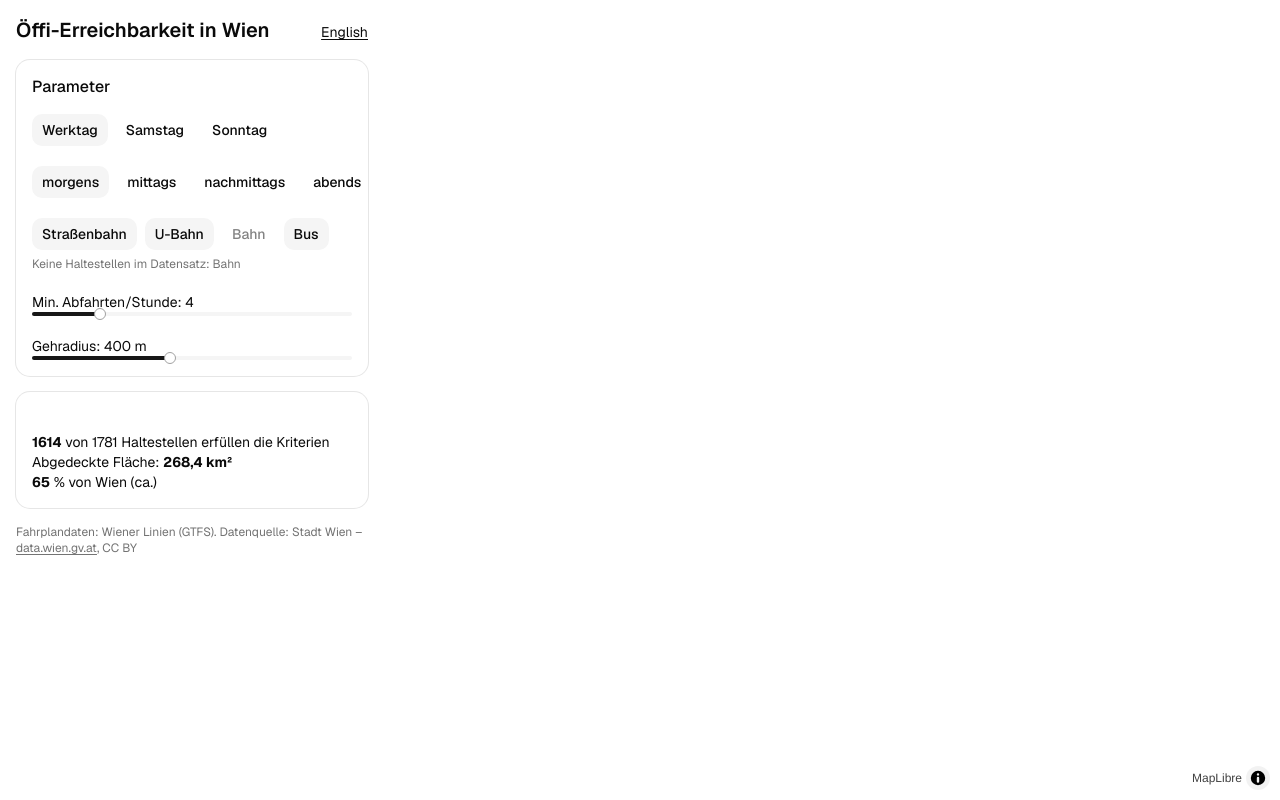
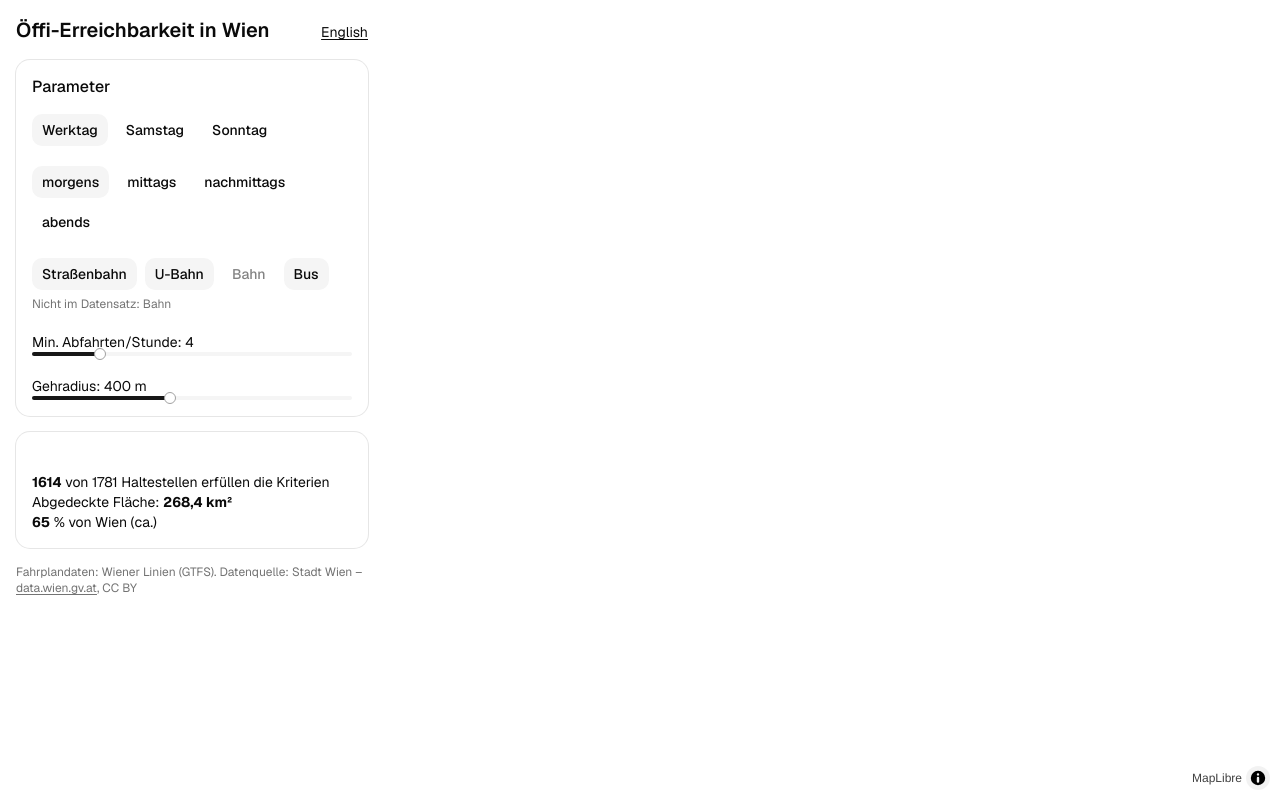
Before and after one commit to matheb/vienna-transit-access, a Next.js app in the folder web/: page /de in a window 1280 px wide. Built offline with nearby package versions, Linux system fonts and the light colour scheme; no server answers.

Commit message:
fix(i18n): German layout, wrap toggle rows and shorten the unavailable-modes hint

```diff
--- a/web/src/components/OptionToggleGroup.tsx
+++ b/web/src/components/OptionToggleGroup.tsx
@@ -22,7 +22,8 @@ export default function OptionToggleGroup<T extends string>({
   const hasDisabledOptions = disabledOptions.length > 0;
   return (
     <div className="space-y-1.5">
-      <ToggleGroup aria-label={groupLabel} multiple={multiple} value={value} onValueChange={onValueChange}>
+      {/* flex-wrap: longer labels (German time bands) move to a second row instead of overflowing the panel. */}
+      <ToggleGroup aria-label={groupLabel} multiple={multiple} value={value} onValueChange={onValueChange} className="flex-wrap">
         {options.map((option) => {
           const isDisabled = disabledOptions.includes(option);
           return (
--- a/web/src/i18n/de.ts
+++ b/web/src/i18n/de.ts
@@ -39,7 +39,7 @@ export const messages = {
         other: "Sonstige",
       },
       // TODO(i18n): followed by the disabled modes' labels; turn into an ICU list ({modes}) once a localization package is added.
-      unavailableHint: "Keine Haltestellen im Datensatz:",
+      unavailableHint: "Nicht im Datensatz:",
     },
     minDeparturesSlider: {
       label: "Min. Abfahrten/Stunde:",
```
Also changed, not shown: 1 other file (tests, documents, lock files or other folders).
